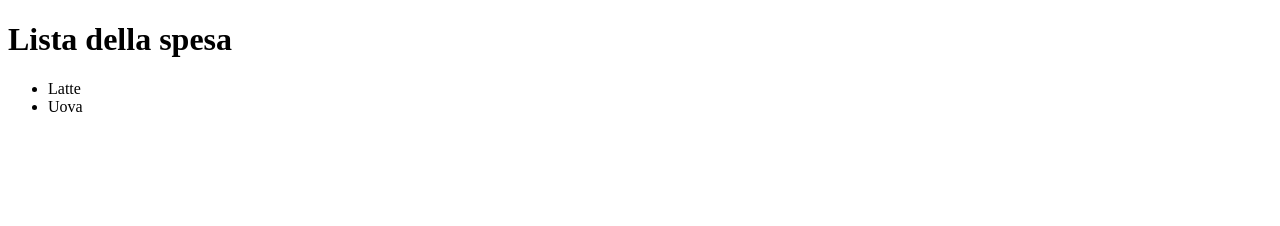
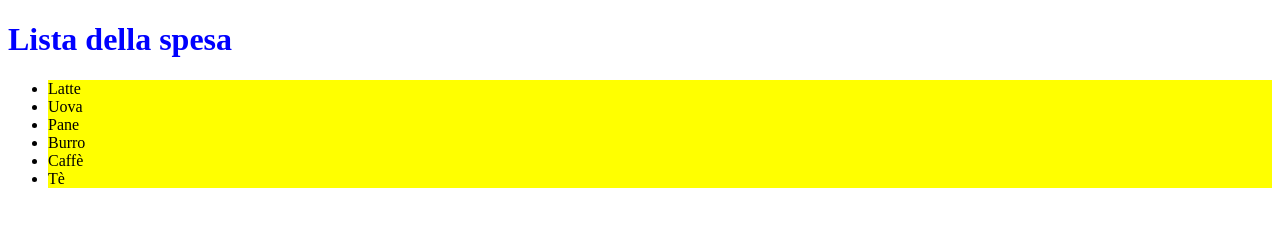
Before and after one commit to Chrisolivieri/Esercizio-GitHub, a plain HTML site: page index.html in a window 1280 px wide. Drawn offline with Linux system fonts and the light colour scheme.

Commit message:
change css and <li>

```diff
--- a/index.html
+++ b/index.html
@@ -5,12 +5,24 @@
            <meta http-equiv="X-UA-Compatible" content="IE=edge">
            <meta name="viewport" content="width=device-width, initial-scale=1.0">
            <title>Document</title>
+           <style>
+            h1{
+                color: blue;
+            }
+            li{
+                background-color: yellow;
+            }
+           </style>
      </head>
      <body>
         <h1>Lista della spesa</h1>
         <ul>
             <li>Latte</li>
             <li>Uova</li>
+            <li>Pane</li>
+            <li>Burro</li>
+            <li>Caffè</li>
+            <li>Tè</li>
         </ul>
      </body>
 </html>
```
